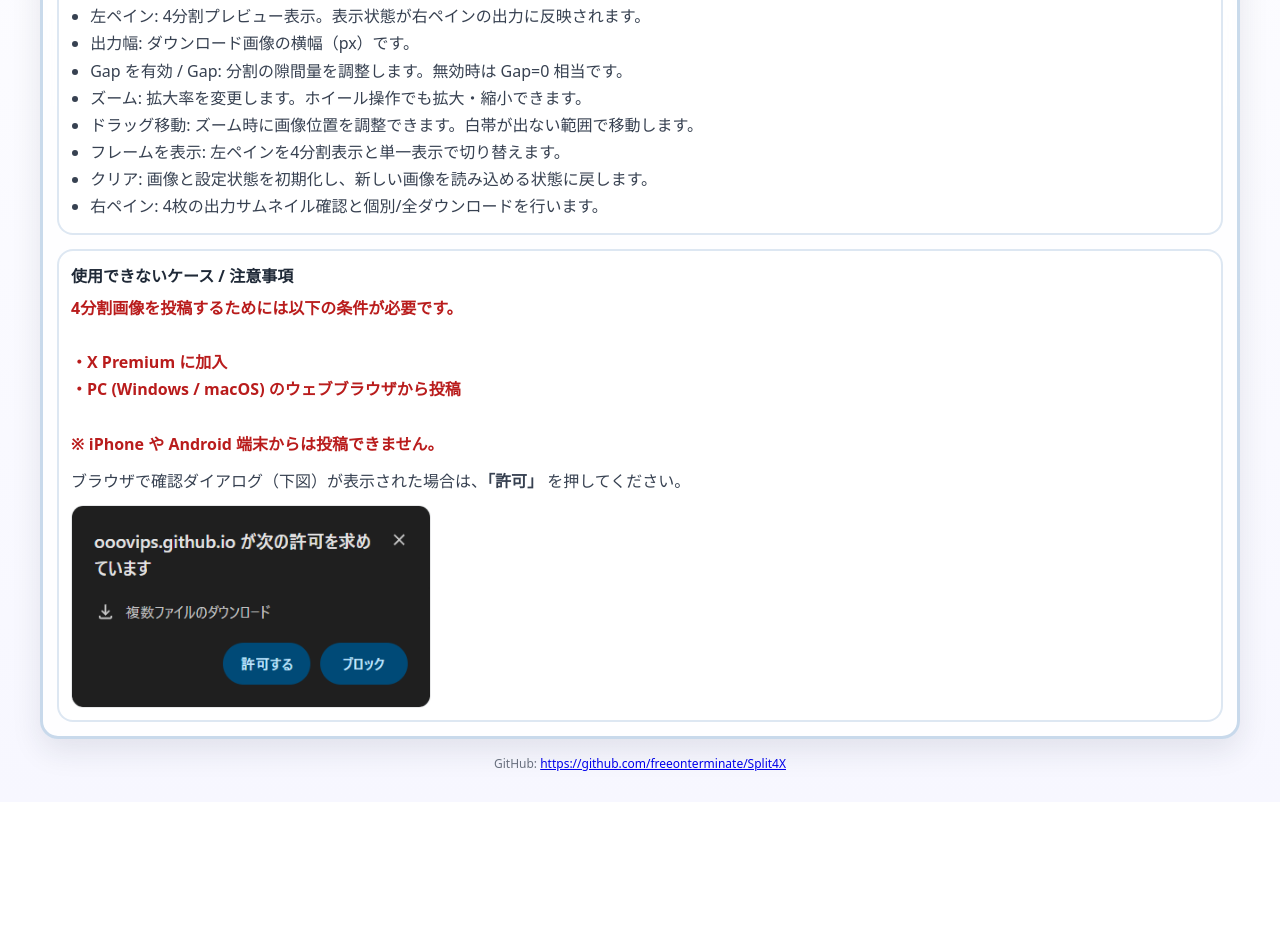
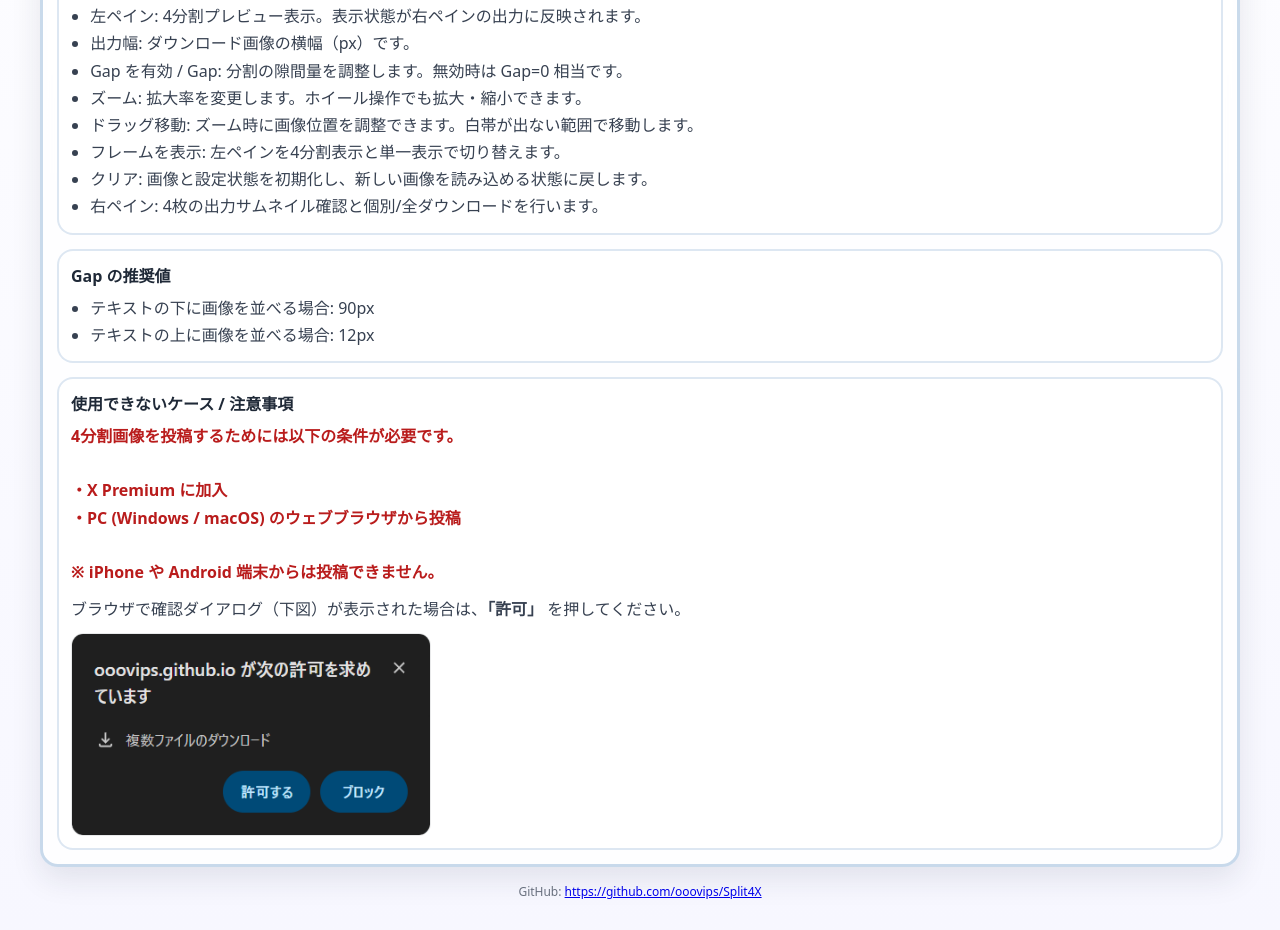
Before and after one commit to ooovips/Split4X, a plain HTML site: page help.html in a window 1280 px wide. Shown: the part 653-1583 px from the top of the page. Before the commit the page ends 1455 px from the top, so only its background shows below. Drawn offline with Linux system fonts and the light colour scheme.

Commit message:
Gap 値について追加

```diff
--- a/help.html
+++ b/help.html
@@ -188,6 +188,14 @@
         </div>
 
         <div class="card">
+          <h2>Gap の推奨値</h2>
+          <ul class="list">
+            <li>テキストの下に画像を並べる場合: 90px</li>
+            <li>テキストの上に画像を並べる場合: 12px</li>
+          </ul>
+        </div>
+
+        <div class="card">
           <h2>使用できないケース / 注意事項</h2>
           <div class="warn">4分割画像を投稿するためには以下の条件が必要です。
 
@@ -204,7 +212,7 @@
 
   <div class="footer">
     GitHub:
-    <a href="https://github.com/freeonterminate/Split4X" target="_blank" rel="noopener noreferrer">https://github.com/freeonterminate/Split4X</a>
+    <a href="https://github.com/ooovips/Split4X" target="_blank" rel="noopener noreferrer">https://github.com/ooovips/Split4X</a>
   </div>
 </body>
 </html>
```
